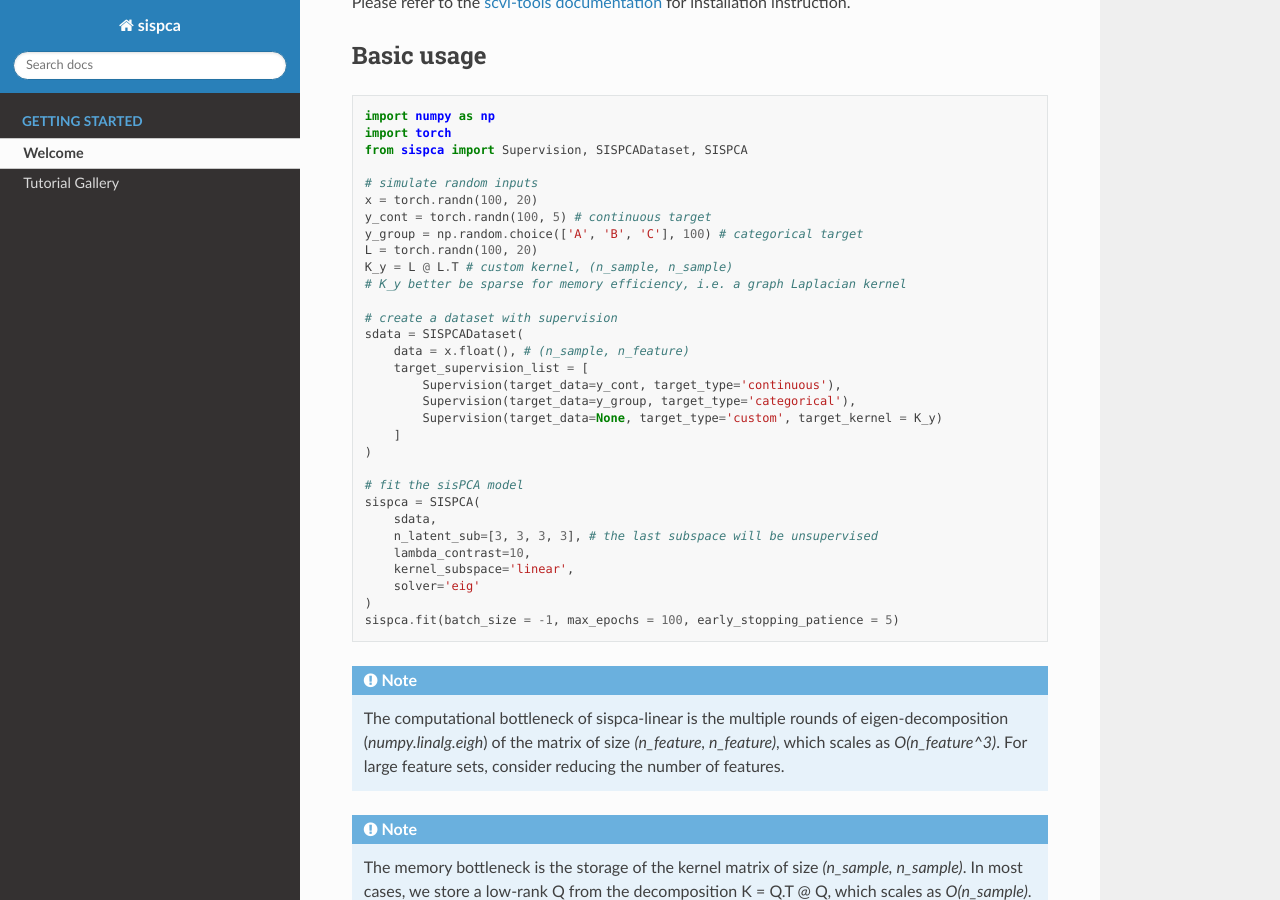
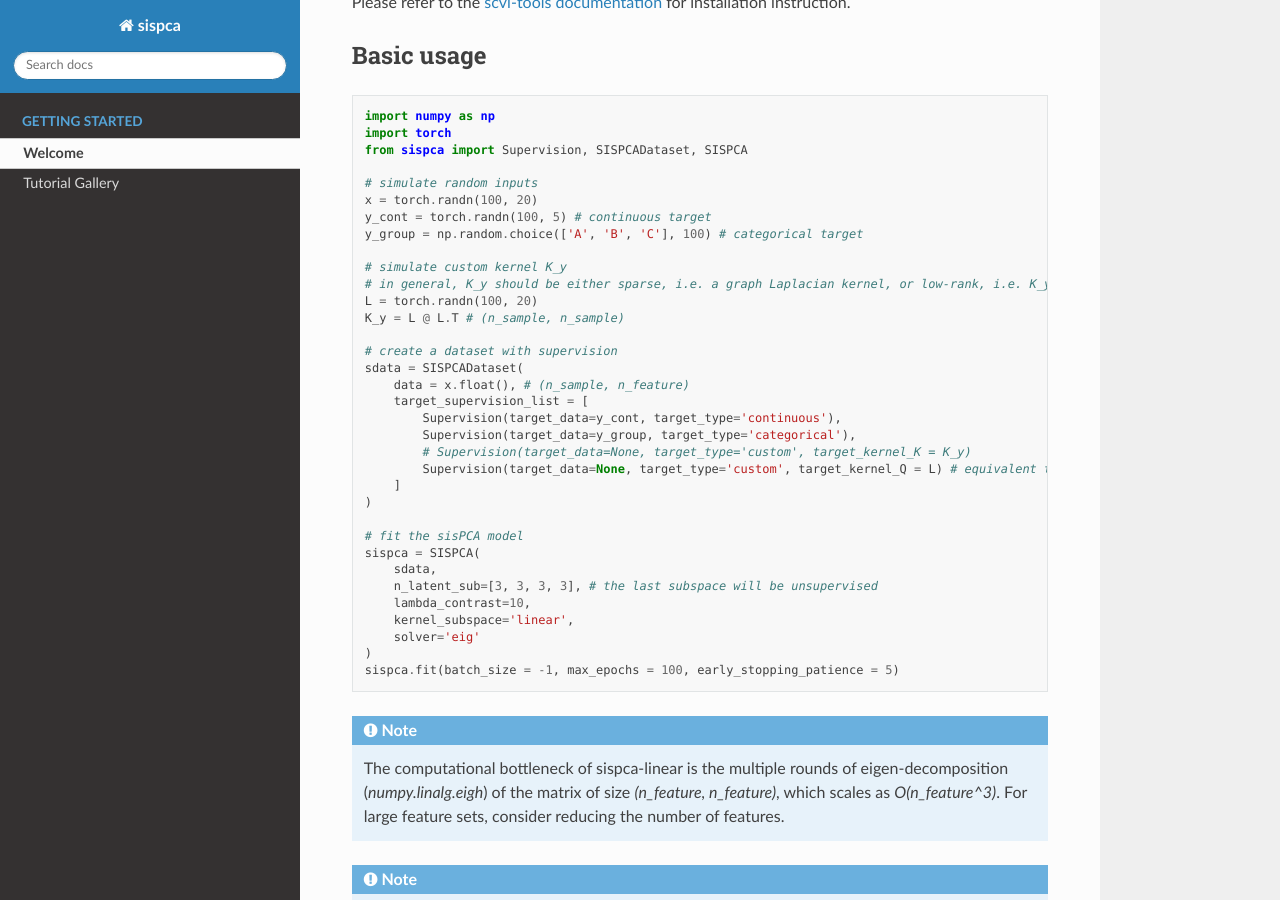
Before and after one commit to jhjiang2020/sispca, a Sphinx documentation site: the page built from docs/source/index.rst, in a window 1280 px wide and 900 px high, scrolled down 1350 px. Built offline with Sphinx 7.4.7 and the Read the Docs theme 3.1.0, drawn with Linux system fonts in a browser that asks for light colours; pages that are not in the unit, such as notebooks, are missing from menus.

```diff
--- a/docs/source/conf.py
+++ b/docs/source/conf.py
@@ -6,7 +6,7 @@ project = 'sispca'
 copyright = '2024, Jiayu Su'
 author = 'Jiayu Su'
 
-release = 'v1.1.0'
+release = 'v1.1.1'
 
 # -- General configuration
 
--- a/docs/source/index.rst
+++ b/docs/source/index.rst
@@ -71,9 +71,11 @@ Basic usage
   x = torch.randn(100, 20)
   y_cont = torch.randn(100, 5) # continuous target
   y_group = np.random.choice(['A', 'B', 'C'], 100) # categorical target
+
+  # simulate custom kernel K_y
+  # in general, K_y should be either sparse, i.e. a graph Laplacian kernel, or low-rank, i.e. K_y = L @ L.T
   L = torch.randn(100, 20)
-  K_y = L @ L.T # custom kernel, (n_sample, n_sample)
-  # K_y better be sparse for memory efficiency, i.e. a graph Laplacian kernel
+  K_y = L @ L.T # (n_sample, n_sample)
 
   # create a dataset with supervision
   sdata = SISPCADataset(
@@ -81,7 +83,8 @@ Basic usage
       target_supervision_list = [
           Supervision(target_data=y_cont, target_type='continuous'),
           Supervision(target_data=y_group, target_type='categorical'),
-          Supervision(target_data=None, target_type='custom', target_kernel = K_y)
+          # Supervision(target_data=None, target_type='custom', target_kernel_K = K_y)
+          Supervision(target_data=None, target_type='custom', target_kernel_Q = L) # equivalent to the above
       ]
   )
 
--- a/pyproject.toml
+++ b/pyproject.toml
@@ -4,7 +4,7 @@ build-backend = "setuptools.build_meta"
 
 [project]
 name = "sispca"
-version = "1.1.0"
+version = "1.1.1"
 description = "Supervised independent subspace principal component analysis"
 authors = [
   {name = "Jiayu Su"}
```
Also changed, not shown: README.md (+6 -3 lines).
